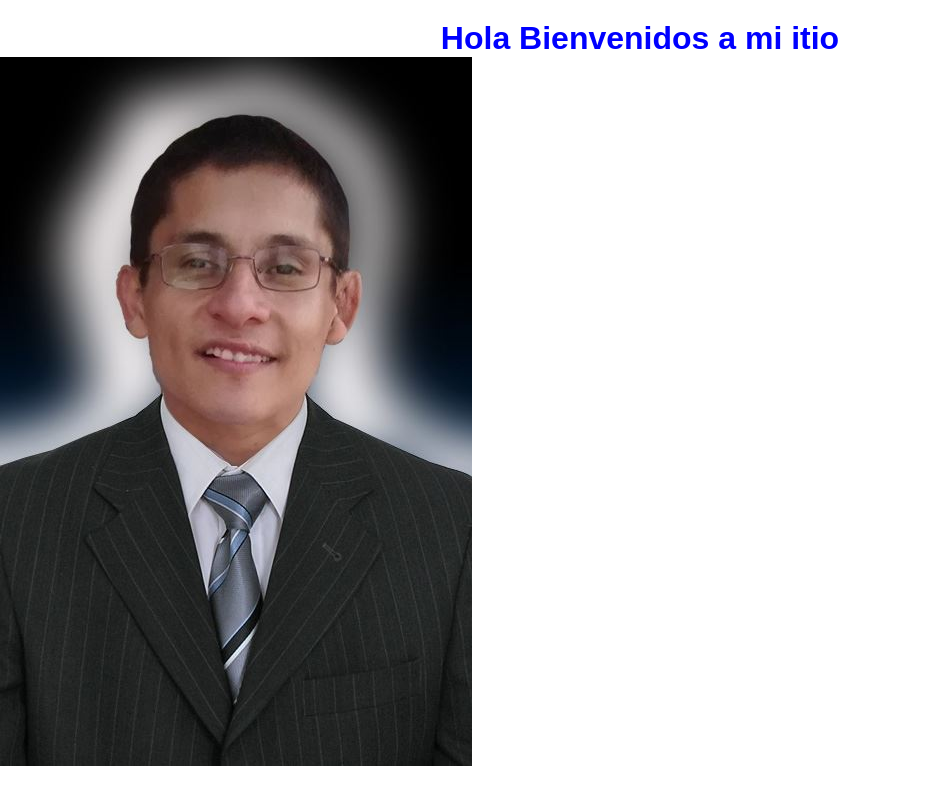
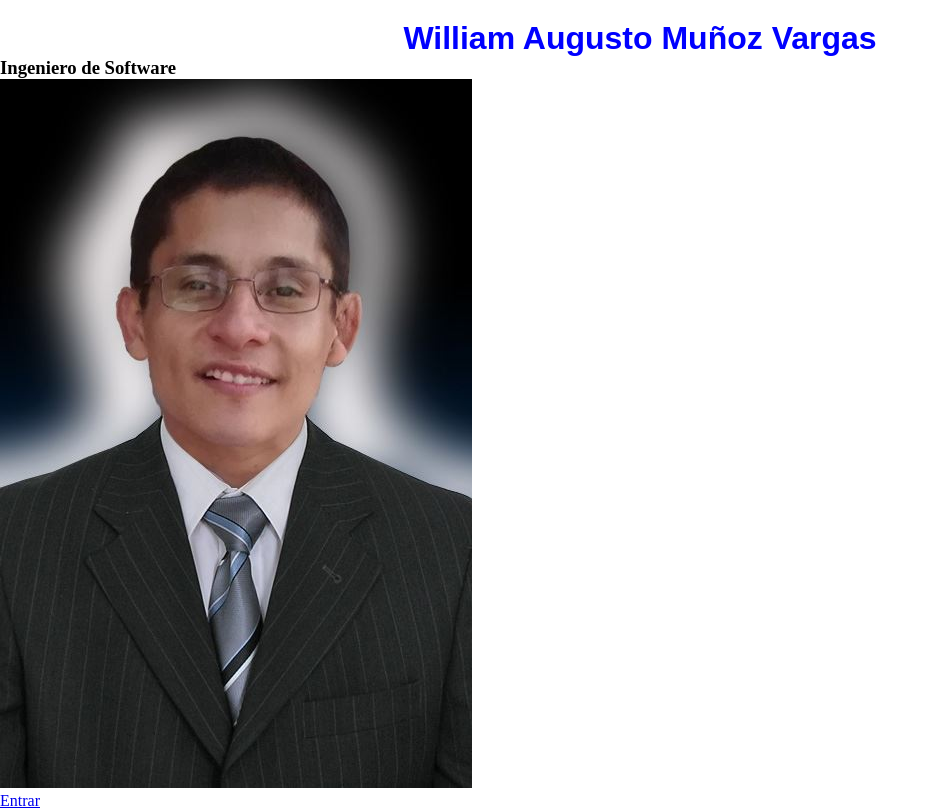
Before and after one commit to wmunozva/willymuva, a plain HTML site: page index.html in a window 1280 px wide. Shown: the whole page, without its empty margins (0-938 px from the left). Drawn offline with Linux system fonts and the light colour scheme.

Commit message:
Add files via upload

```diff
--- a/index.html
+++ b/index.html
@@ -1,13 +1,25 @@
 <!DOCTYPE html>
-<html lang="en">
+<html lang="es">
 <head>
     <meta charset="UTF-8">
     <meta name="viewport" content="width=device-width, initial-scale=1.0">
-    <title>Document</title>
+    <title>William Muñoz</title>
     <link rel="stylesheet" href="css/estilos.css">
 </head>
-<body>
-    <h1>Hola Bienvenidos a mi <S></S>itio</h1>
-    <img src="img/foto01.jpg" alt="" srcset="">
+<body class="cindex">
+    <div class="entrar">
+        <h1 class="nombre">William Augusto Muñoz Vargas</h1>
+        <h3 class="profesion">Ingeniero de Software</h3>
+        <div class="imagen">
+            <img src="img/foto01.jpg" alt="" class="foto">
+        </div>
+        <div class="botentrar">
+            <a href="pages/principal.html">Entrar</a>
+        </div>
+    </div>
+
+
+
+
 </body>
 </html>
```
